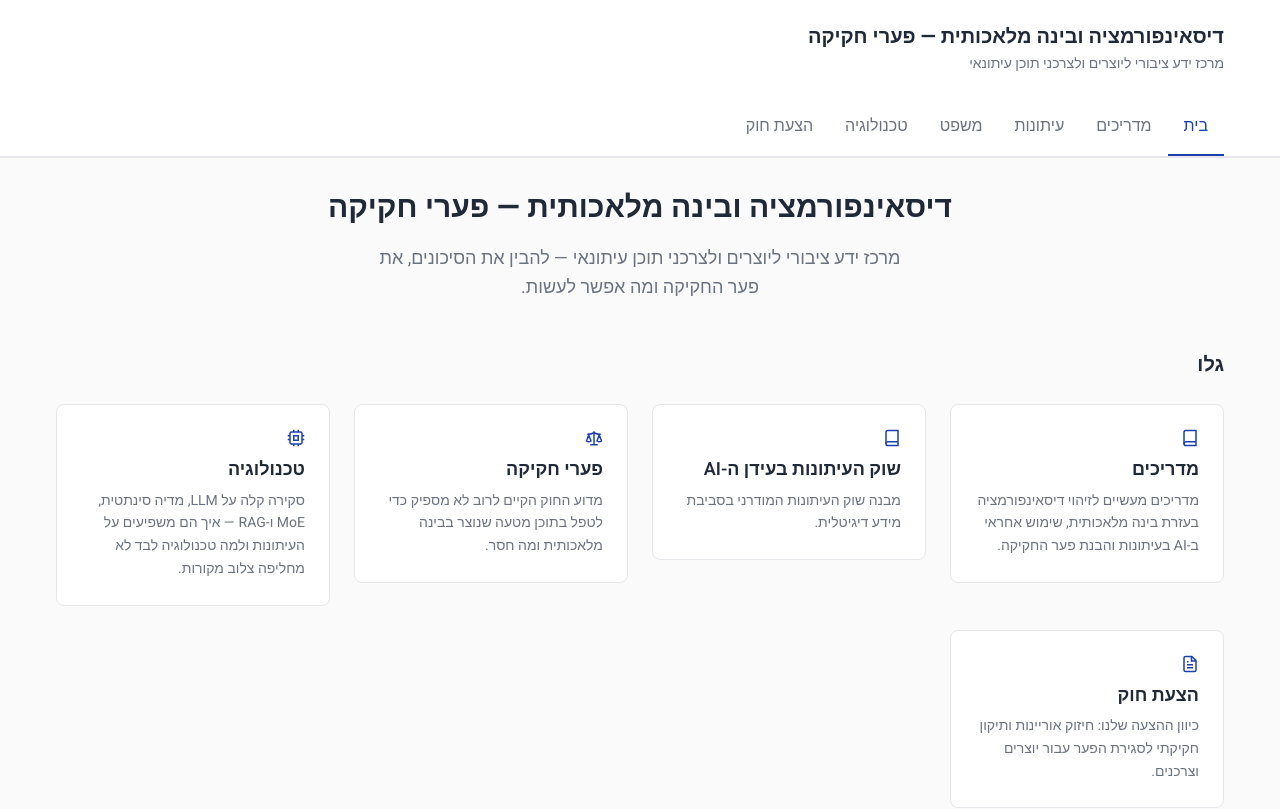
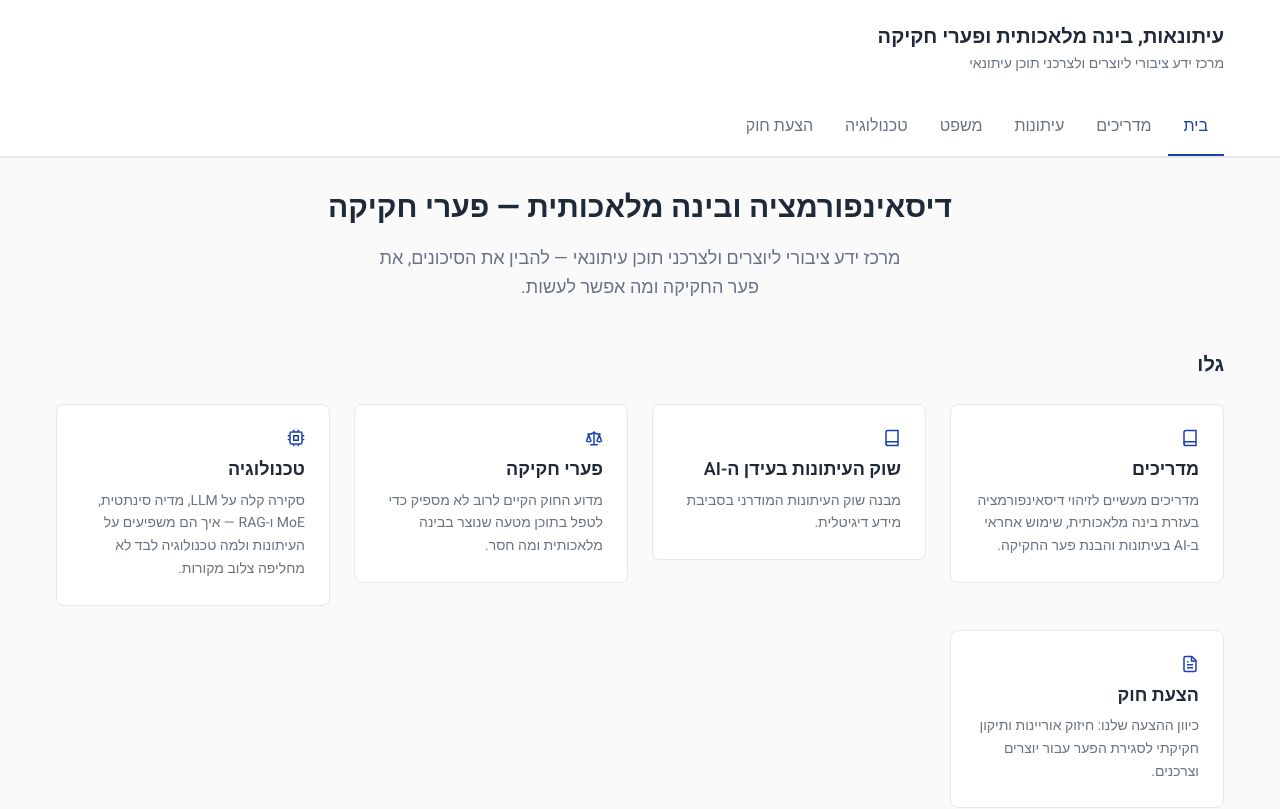
Before and after one commit to hagar-dolev/emet_mida, a React (Vite) app: page / in a window 1280 px wide. Shown: the top 809 px of the page. Built offline with nearby package versions, Linux system fonts and the light colour scheme.

Commit message:
change header title

```diff
--- a/src/components/Header/Header.tsx
+++ b/src/components/Header/Header.tsx
@@ -8,7 +8,7 @@ export interface HeaderProps {
 }
 
 export function Header({
-  siteName = 'דיסאינפורמציה ובינה מלאכותית — פערי חקיקה',
+  siteName = 'עיתונאות, בינה מלאכותית ופערי חקיקה',
   subtitle = 'מרכז ידע ציבורי ליוצרים ולצרכני תוכן עיתונאי',
 }: HeaderProps) {
   return (
```
